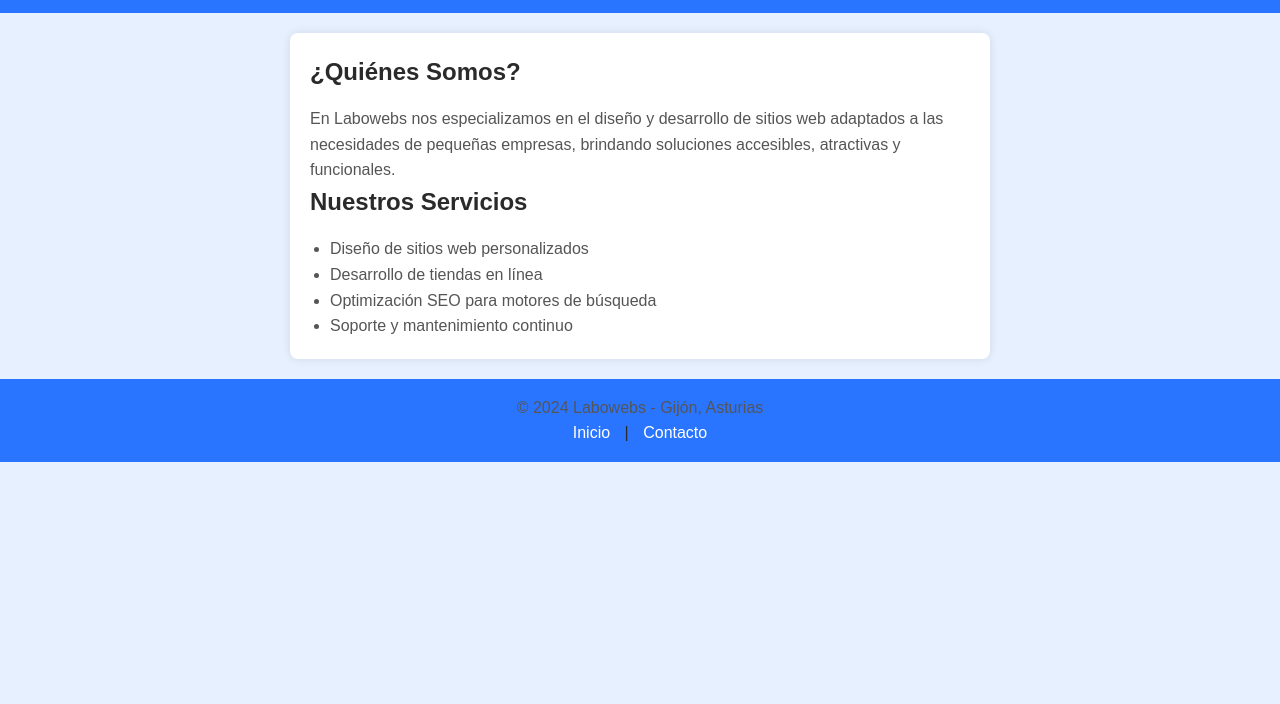
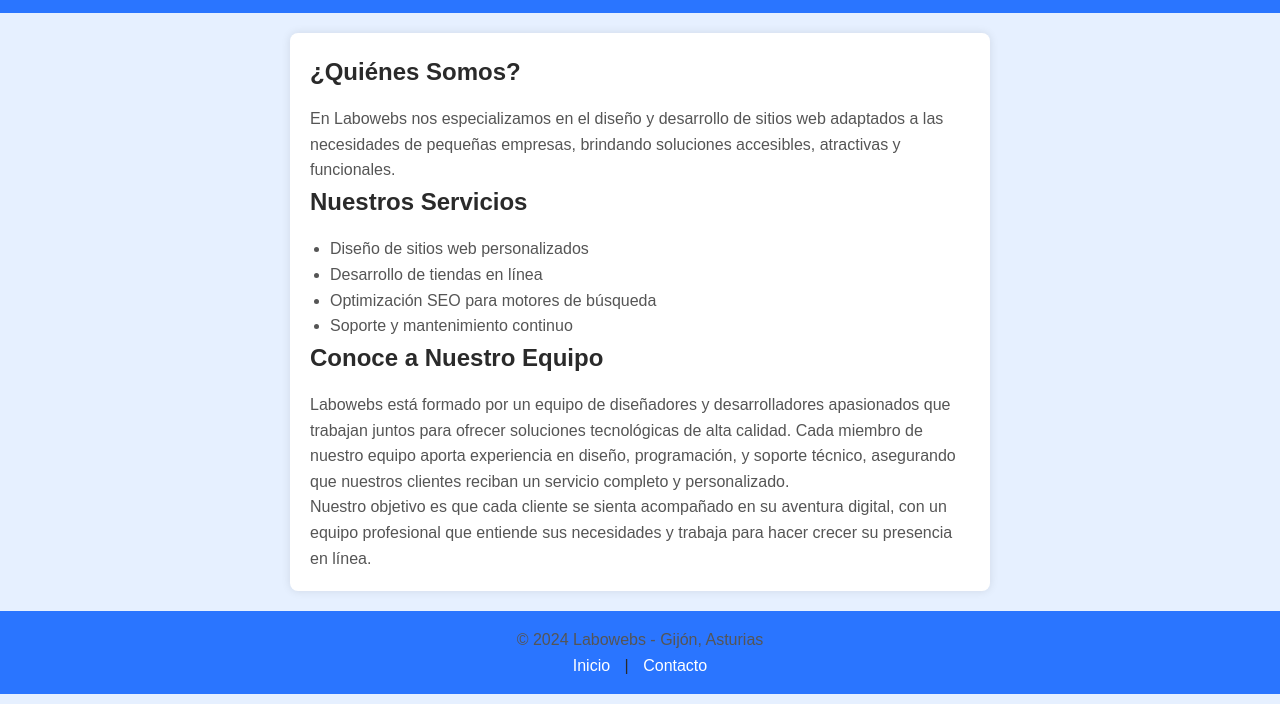
Before and after one commit to Pelayo87/Tarea-Evaluable-Git, a plain HTML site: page index.html in a window 1280 px wide. Shown: the part 96-800 px from the top of the page. Drawn offline with Linux system fonts and the light colour scheme.

Commit message:
Añadido contenido a la sección about en index.html.

```diff
--- a/index.html
+++ b/index.html
@@ -1,12 +1,14 @@
 <!-- Autor: Pelayo Rodríguez -->
 <!DOCTYPE html>
 <html lang="es">
+
 <head>
     <meta charset="UTF-8">
     <meta name="viewport" content="width=device-width, initial-scale=1.0">
     <title>Labowebs - Sitios Web para Pequeñas Empresas</title>
     <link rel="stylesheet" href="css/estilos.css">
 </head>
+
 <body>
     <header>
         <h1>Labowebs</h1>
@@ -15,7 +17,8 @@
 
     <section class="about">
         <h2>¿Quiénes Somos?</h2>
-        <p>En Labowebs nos especializamos en el diseño y desarrollo de sitios web adaptados a las necesidades de pequeñas empresas, brindando soluciones accesibles, atractivas y funcionales.</p>
+        <p>En Labowebs nos especializamos en el diseño y desarrollo de sitios web adaptados a las necesidades de
+            pequeñas empresas, brindando soluciones accesibles, atractivas y funcionales.</p>
 
         <h2>Nuestros Servicios</h2>
         <ul>
@@ -24,6 +27,20 @@
             <li>Optimización SEO para motores de búsqueda</li>
             <li>Soporte y mantenimiento continuo</li>
         </ul>
+
+        <h2>Conoce a Nuestro Equipo</h2>
+        <p>
+            Labowebs está formado por un equipo de diseñadores y desarrolladores
+            apasionados que trabajan juntos para ofrecer soluciones tecnológicas de
+            alta calidad. Cada miembro de nuestro equipo aporta experiencia en
+            diseño, programación, y soporte técnico, asegurando que nuestros
+            clientes reciban un servicio completo y personalizado.
+        </p>
+        <p>
+            Nuestro objetivo es que cada cliente se sienta acompañado en su aventura
+            digital, con un equipo profesional que entiende sus necesidades y
+            trabaja para hacer crecer su presencia en línea.
+        </p>
 
 
     </section>
@@ -35,4 +52,5 @@
         </nav>
     </footer>
 </body>
+
 </html>
```
